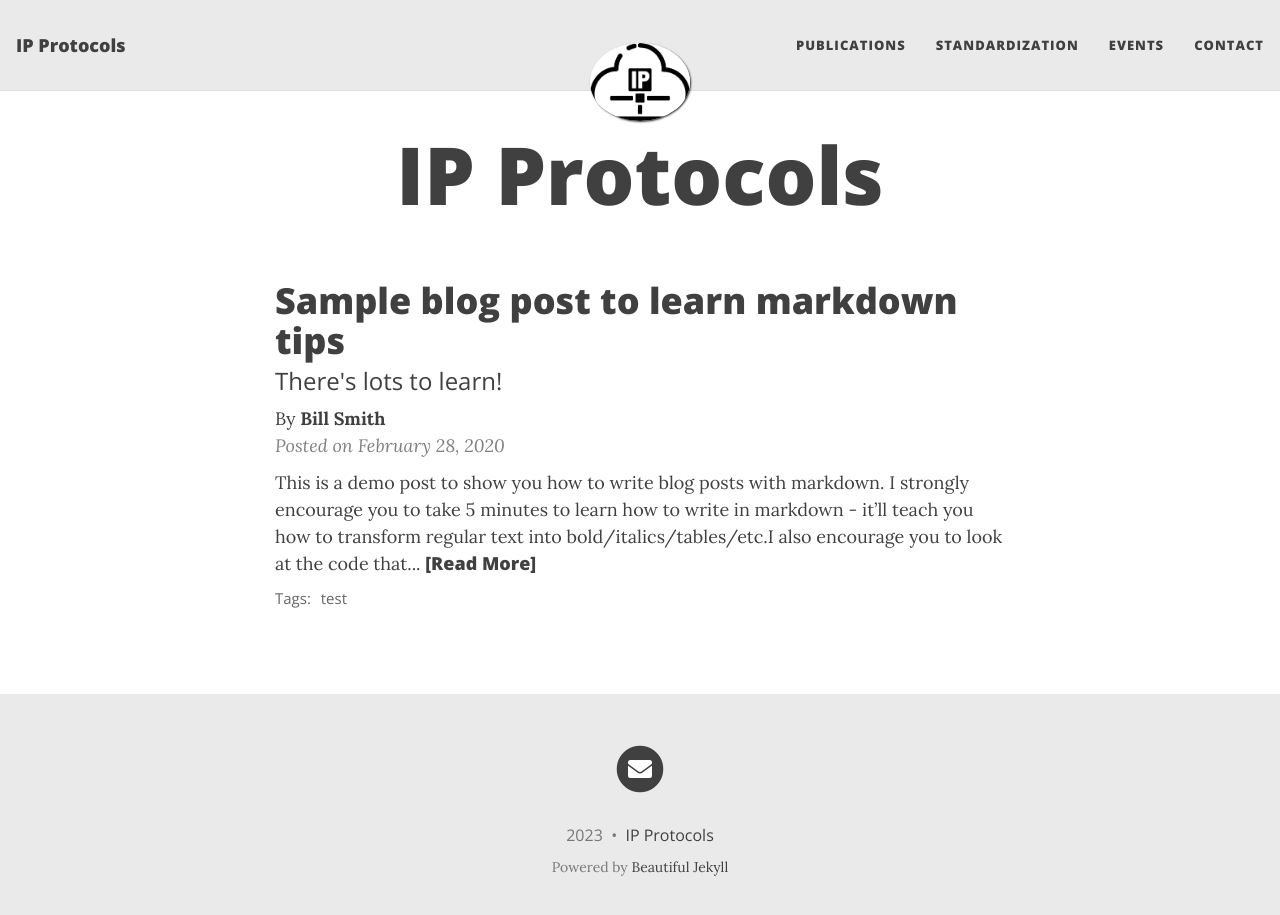
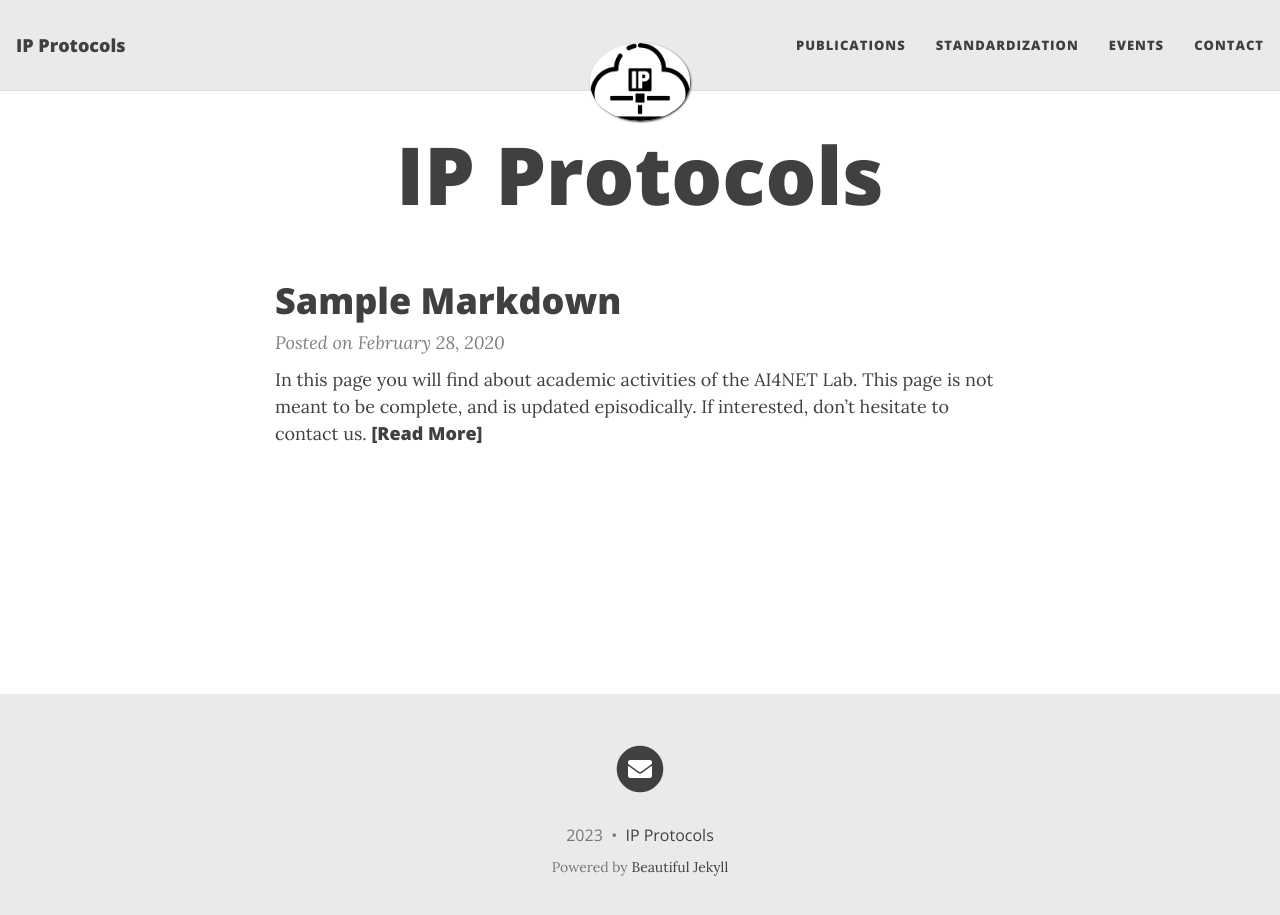
Before and after one commit to ip-protocols/ip-protocols.github.io, a Jekyll site: the page built from index.html, in a window 1280 px wide and 928 px high. Shown: the top 915 px of the window. Built offline with Jekyll 4.4.1, drawn with Linux system fonts in a browser that asks for light colours; nearby versions of some CDN libraries; the list of posts is cut into pages by our own code.

Commit message:
Main page
GgX

````diff
--- a/_posts/2020-02-28-sample-markdown.md
+++ b/_posts/2020-02-28-sample-markdown.md
@@ -1,91 +1,8 @@
 ---
-layout: post
-title: Sample blog post to learn markdown tips
-subtitle: There's lots to learn!
-gh-repo: daattali/beautiful-jekyll
-gh-badge: [star, fork, follow]
-tags: [test]
-comments: true
-author: Bill Smith
+layout: page
+title:
+subtitle:
 ---
 
 {: .box-success}
-This is a demo post to show you how to write blog posts with markdown.  I strongly encourage you to [take 5 minutes to learn how to write in markdown](https://markdowntutorial.com/) - it'll teach you how to transform regular text into bold/italics/tables/etc.<br/>I also encourage you to look at the [code that created this post](https://raw.githubusercontent.com/daattali/beautiful-jekyll/master/_posts/2020-02-28-sample-markdown.md) to learn some more advanced tips about using markdown in Beautiful Jekyll.
-
-**Here is some bold text**
-
-## Here is a secondary heading
-
-[This is a link to a different site](https://deanattali.com/) and [this is a link to a section inside this page](#local-urls).
-
-Here's a table:
-
-| Number | Next number | Previous number |
-| :------ |:--- | :--- |
-| Five | Six | Four |
-| Ten | Eleven | Nine |
-| Seven | Eight | Six |
-| Two | Three | One |
-
-How about a yummy crepe?
-
-![Crepe](https://beautifuljekyll.com/assets/img/crepe.jpg)
-
-It can also be centered!
-
-![Crepe](https://beautifuljekyll.com/assets/img/crepe.jpg){: .mx-auto.d-block :}
-
-Here's a code chunk:
-
-~~~
-var foo = function(x) {
-  return(x + 5);
-}
-foo(3)
-~~~
-
-And here is the same code with syntax highlighting:
-
-```javascript
-var foo = function(x) {
-  return(x + 5);
-}
-foo(3)
-```
-
-And here is the same code yet again but with line numbers:
-
-{% highlight javascript linenos %}
-var foo = function(x) {
-  return(x + 5);
-}
-foo(3)
-{% endhighlight %}
-
-## Boxes
-You can add notification, warning and error boxes like this:
-
-### Notification
-
-{: .box-note}
-**Note:** This is a notification box.
-
-### Warning
-
-{: .box-warning}
-**Warning:** This is a warning box.
-
-### Error
-
-{: .box-error}
-**Error:** This is an error box.
-
-## Local URLs in project sites {#local-urls}
-
-When hosting a *project site* on GitHub Pages (for example, `https://USERNAME.github.io/MyProject`), URLs that begin with `/` and refer to local files may not work correctly due to how the root URL (`/`) is interpreted by GitHub Pages. You can read more about it [in the FAQ](https://beautifuljekyll.com/faq/#links-in-project-page). To demonstrate the issue, the following local image will be broken **if your site is a project site:**
-
-![Crepe](/assets/img/crepe.jpg)
-
-If the above image is broken, then you'll need to follow the instructions [in the FAQ](https://beautifuljekyll.com/faq/#links-in-project-page). Here is proof that it can be fixed:
-
-![Crepe]({{ '/assets/img/crepe.jpg' | relative_url }})
+In this page you will find about  academic activities of the AI4NET Lab. This page is not meant to be complete, and is updated  episodically. If interested, don’t hesitate to  contact us.
````
